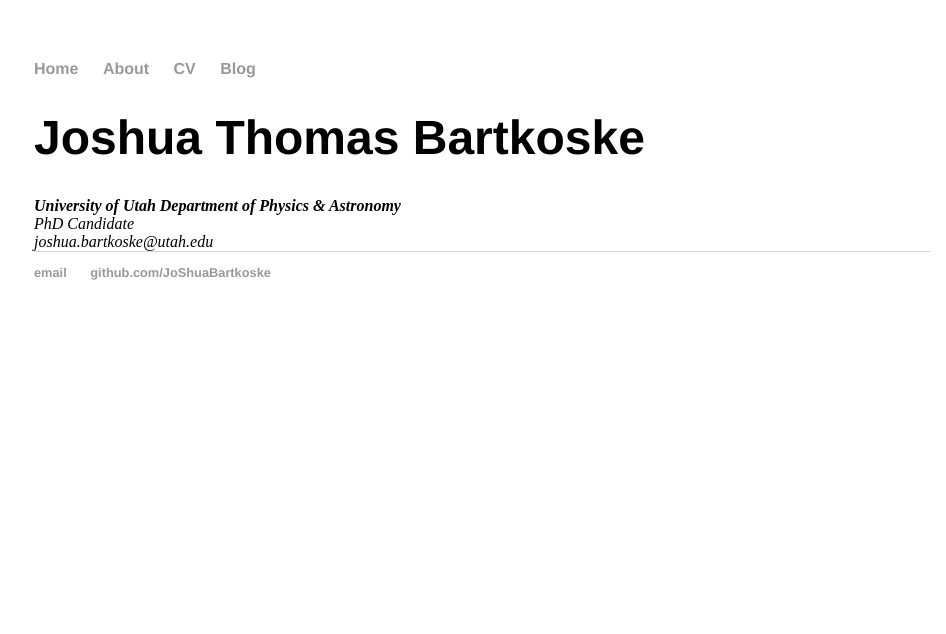
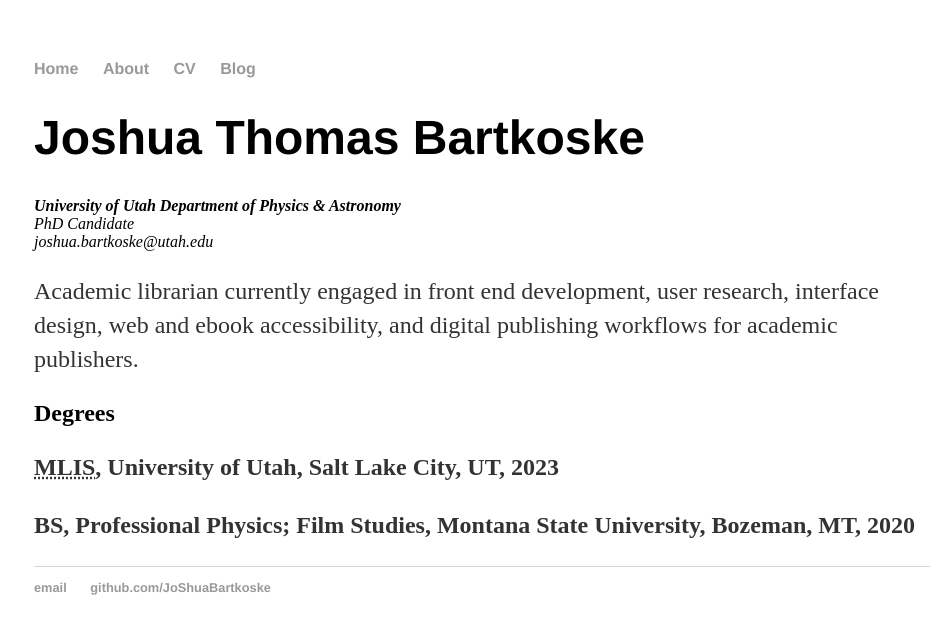
Before and after one commit to JoShuaBartkoske/JoShuaBartkoske.github.io, a Jekyll site: the page built from cv/index.html, in a window 1280 px wide. Shown: the top 634 px of the page, without its empty margins (158-1104 px from the left). Built offline with Jekyll 4.4.1, drawn with Linux system fonts in a browser that asks for light colours.

Commit message:
Update index.html
Add degrees earned

```diff
--- a/cv/index.html
+++ b/cv/index.html
@@ -10,4 +10,11 @@
 		<span class="obfuscate">joshua.bartkoske@utah.edu</span>
 		</address>
 		</div>
+
+		<p>Academic librarian currently engaged in front end development, user research, interface design, web and ebook accessibility, and digital publishing workflows for academic publishers.</p>
+
+		<h2>Degrees</h2>
+		<p><strong><abbr title="Masters of Science in Physics">MLIS</abbr>, University of Utah, Salt Lake City, UT, 2023</strong><br>
+		<p><strong>BS, Professional Physics; Film Studies, Montana State University, Bozeman, MT, 2020</strong></p>
+
 </div><!-- /.blurb -->
```
Lines whose indentation alone changed are shown as unchanged.
